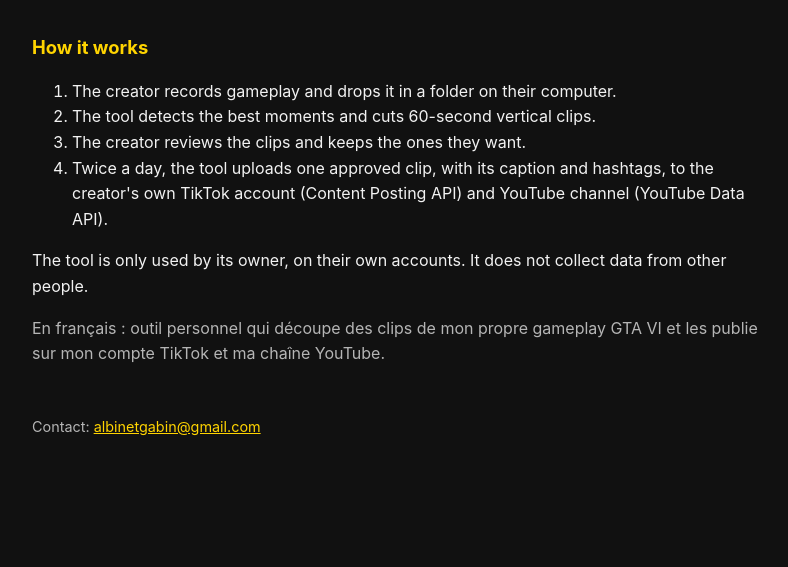
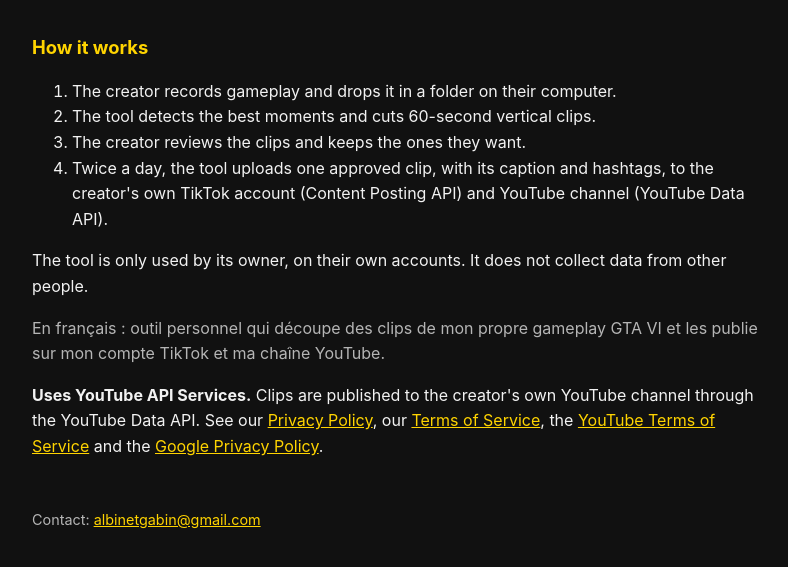
Before and after one commit to gabinouille-ux/gabinouille-ux.github.io, a plain HTML site: page index.html in a window 1280 px wide. Shown: the part 229-796 px from the top of the page, without its empty margins (244-1032 px from the left). Drawn offline with Linux system fonts and the light colour scheme.

Commit message:
Update index.html

```diff
--- a/index.html
+++ b/index.html
@@ -10,5 +10,6 @@
 <li>Twice a day, the tool uploads one approved clip, with its caption and hashtags, to the creator's own TikTok account (Content Posting API) and YouTube channel (YouTube Data API).</li></ol>
 <p>The tool is only used by its owner, on their own accounts. It does not collect data from other people.</p>
 <p lang="fr" class="muted">En français : outil personnel qui découpe des clips de mon propre gameplay GTA VI et les publie sur mon compte TikTok et ma chaîne YouTube.</p>
+<p><b>Uses YouTube API Services.</b> Clips are published to the creator's own YouTube channel through the YouTube Data API. See our <a href="privacy.html">Privacy Policy</a>, our <a href="terms.html">Terms of Service</a>, the <a href="https://www.youtube.com/t/terms">YouTube Terms of Service</a> and the <a href="https://policies.google.com/privacy">Google Privacy Policy</a>.</p>
 <footer>Contact: <a href="mailto:albinetgabin@gmail.com">albinetgabin@gmail.com</a></footer>
 </main></body></html>
```
